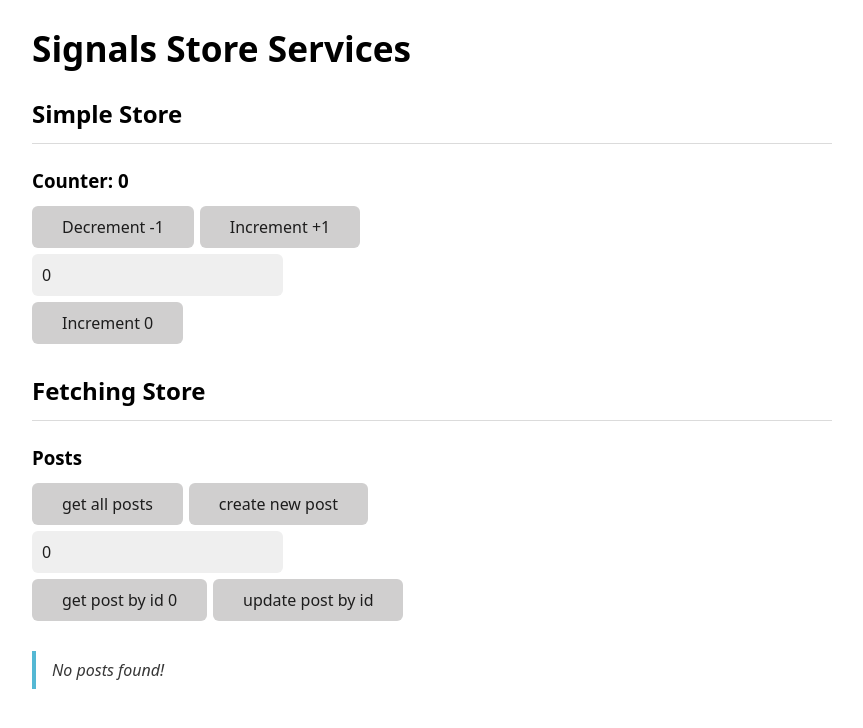
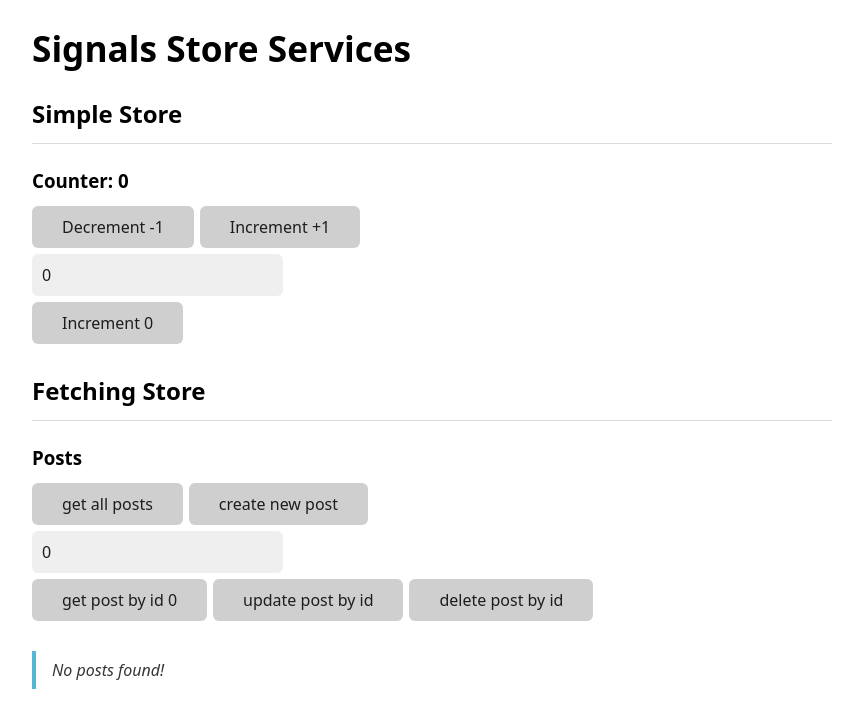
Before and after one commit to jpin730/angular-signals-store-services, an Angular app: page / in a window 1280 px wide. Shown: the top 728 px of the page, without its empty margins (208-1071 px from the left). Built offline with nearby package versions, Linux system fonts and the light colour scheme.

Commit message:
feat: :sparkles: delete post by id

```diff
--- a/src/app/posts/posts.component.html
+++ b/src/app/posts/posts.component.html
@@ -8,6 +8,9 @@
 </button>
 <button (click)="updatePost(input.valueAsNumber)" [disabled]="loading()">
   update post by id
+</button>
+<button (click)="deletePost(input.valueAsNumber)" [disabled]="loading()">
+  delete post by id
 </button>
 
 @if (loading()) {
--- a/src/app/posts/posts.component.ts
+++ b/src/app/posts/posts.component.ts
@@ -29,4 +29,8 @@ export class PostsComponent {
   updatePost(id: number) {
     this.postsService.updatePost(id, 'Updated post').subscribe()
   }
+
+  deletePost(id: number) {
+    this.postsService.deletePost(id).subscribe()
+  }
 }
--- a/src/app/posts/posts.service.ts
+++ b/src/app/posts/posts.service.ts
@@ -92,6 +92,21 @@ export class PostsService {
       )
   }
 
+  deletePost(id: number): Observable<unknown> {
+    this.setLoading(true)
+    return this.http
+      .delete(`https://jsonplaceholder.typicode.com/posts/${id}`)
+      .pipe(
+        tap(() => {
+          this.setData([{ id, title: 'Post deleted' }])
+        }),
+        catchError((error: HttpErrorResponse) => {
+          this.setError(error)
+          throw error
+        }),
+      )
+  }
+
   private setData(data: Post[]) {
     this._state.update((state) => ({
       ...state,
```
